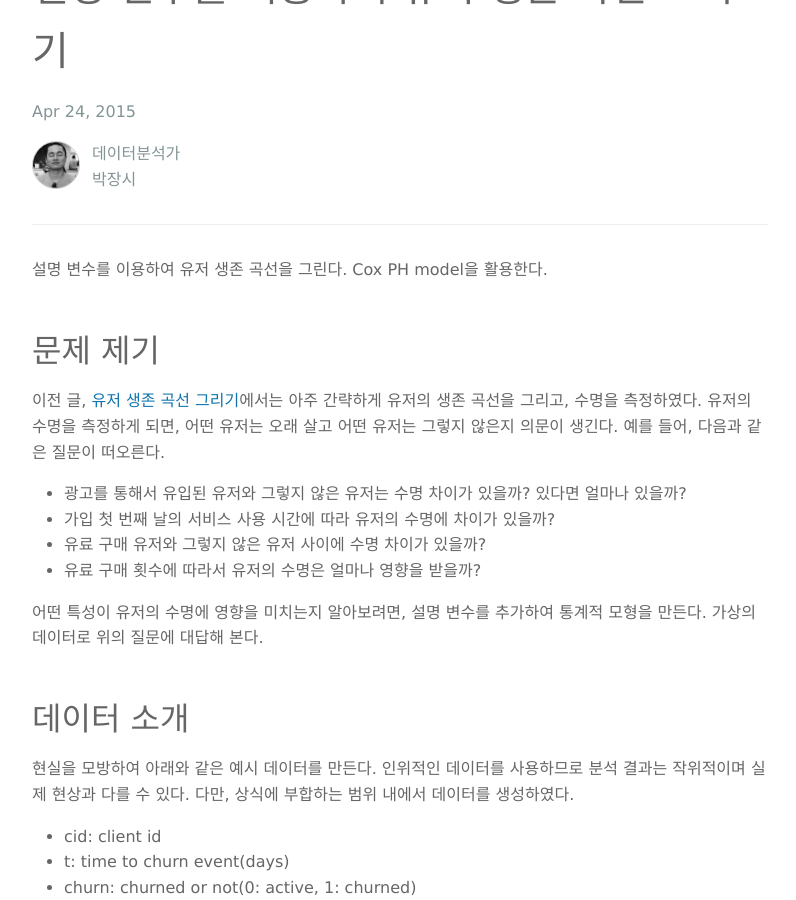
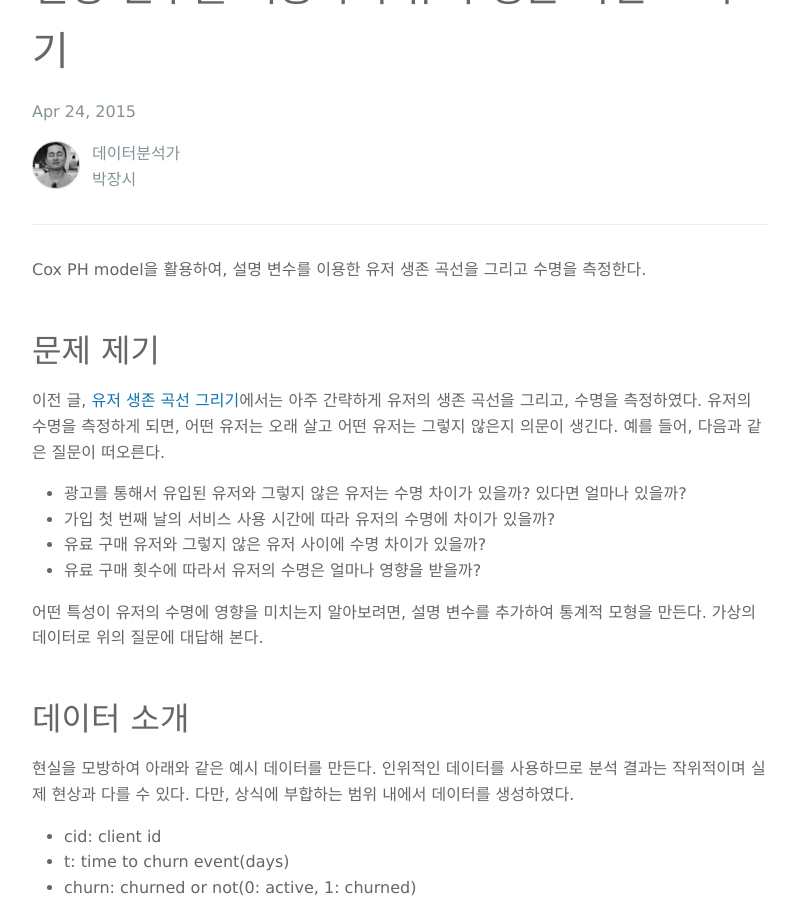
Before and after one commit to boxnwhiskr/boxnwhiskr.github.io, a Jekyll site: the page built from _posts/2015-04-24-drawing_survival_curves_with_predictors.markdown, in a window 1280 px wide and 900 px high, scrolled down 446 px. Shown: the whole window, without its empty margins (240-1036 px from the left). Built offline with Jekyll 4.4.1, drawn with Linux system fonts in a browser that asks for light colours; nearby versions of some CDN libraries; some web fonts are replaced; formulas are drawn with MathJax 3.

Commit message:
Modify intro

```diff
--- a/_posts/2015-04-24-drawing_survival_curves_with_predictors.markdown
+++ b/_posts/2015-04-24-drawing_survival_curves_with_predictors.markdown
@@ -6,7 +6,7 @@ brief: 설명 변수를 이용하여 유저 생존 곡선을 그립니다. Cox P
 date: 2015-04-24
 ---
 
-설명 변수를 이용하여 유저 생존 곡선을 그린다. Cox PH model을 활용한다.
+Cox PH model을 활용하여, 설명 변수를 이용한 유저 생존 곡선을 그리고 수명을 측정한다.
 
 # 문제 제기
 
```
